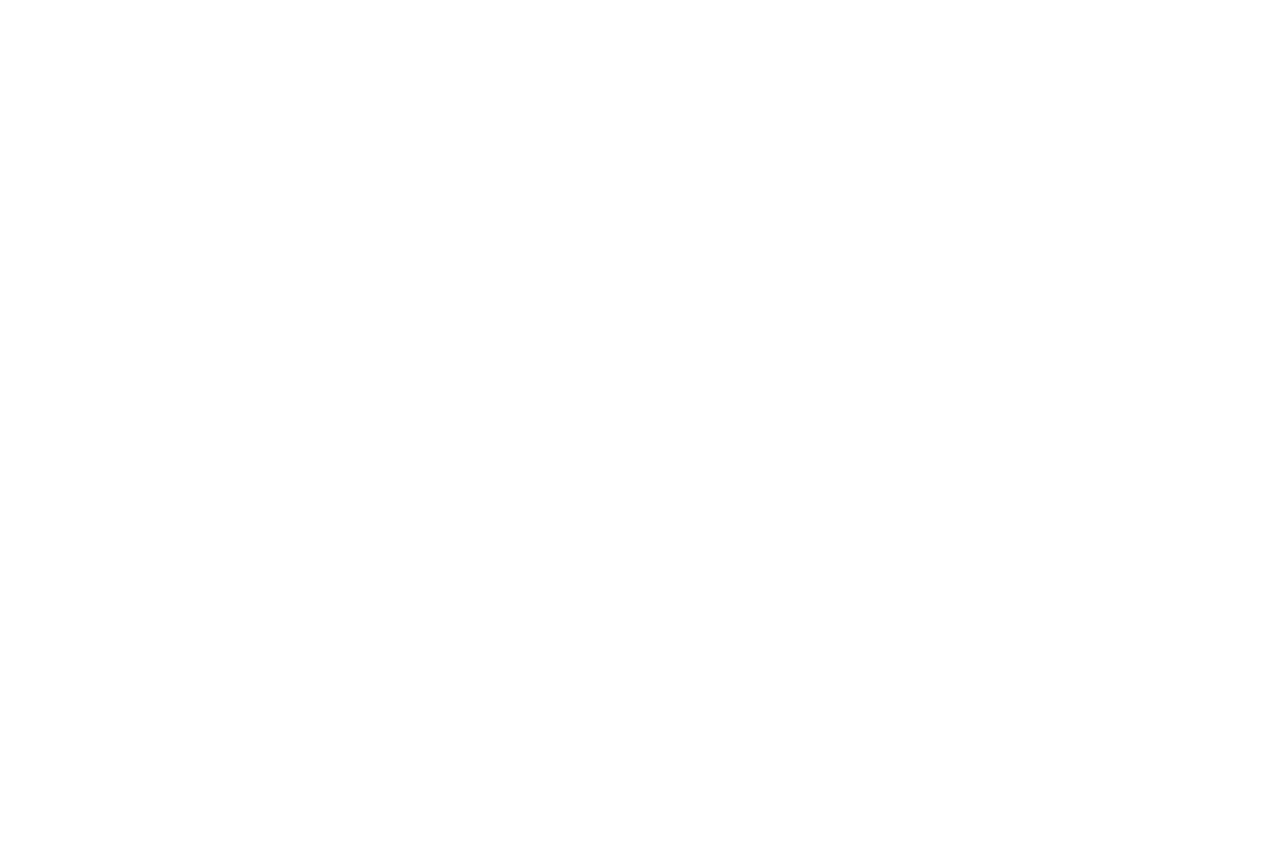
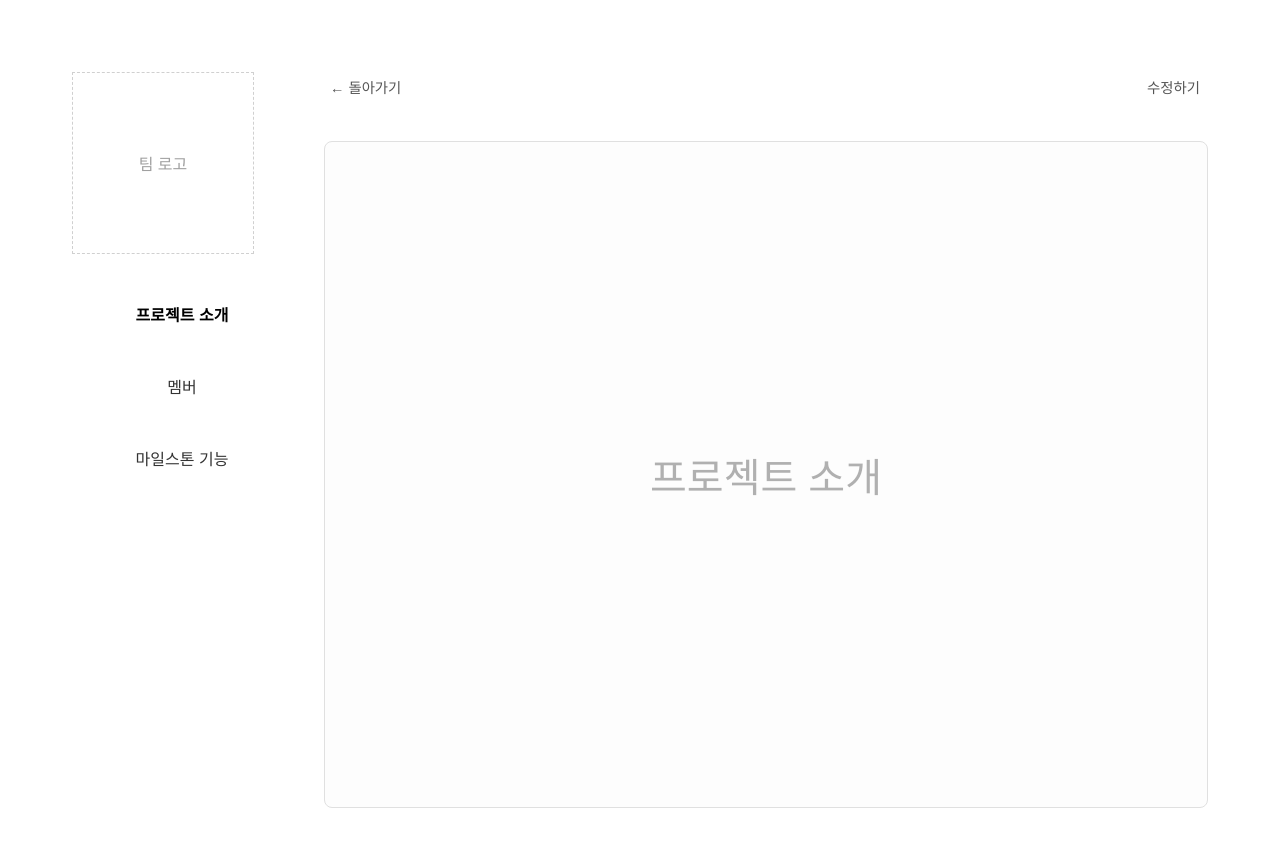
Before and after one commit to CROM-IDLE-CROMI/Team-IT-FE, a React (Vite) app: page /myproject/1/explain in a window 1280 px wide. Before the commit this address had no page. Shown: the top 846 px of the page. Before the commit the page ends 800 px from the top, so only its background shows below. Built offline with nearby package versions, Linux system fonts and the light colour scheme.

Commit message:
Feat : MyprojectExplain 부분UI 구성 및 MyprojectDetail 부분과 나머지 페이지들 연결하기

```diff
--- a/src/App.css
+++ b/src/App.css
@@ -515,7 +515,104 @@
 /* =====================================================
    마이프로젝트 소개페이지 스타일
 ====================================================== */
+.explain-page-layout {
+  display: flex;
+  gap: 32px; /* 사이드바와 메인 컨텐츠 사이의 간격 */
+  padding: 32px;
+  max-width: 1400px;
+  margin: 0 auto; /* 페이지 중앙 정렬 */
+  font-family: 'Pretendard', sans-serif; /* Pretendard 폰트 적용 */
+  background-color: #ffffff;
+  height: calc(100vh - 64px); /* 화면 높이에 맞춰 조정 (헤더 높이 제외) */
+}
 
+/* 왼쪽 사이드바 */
+.project-sidebar {
+  flex: 0 0 220px; /* 사이드바 너비 고정 */
+  display: flex;
+  flex-direction: column;
+}
+
+.team-logo-placeholder {
+  width: 180px;
+  height: 180px;
+  border: 1px dashed #d0d0d0;
+  display: flex;
+  align-items: center;
+  justify-content: center;
+  color: #a0a0a0;
+  font-size: 1rem;
+  margin-bottom: 24px;
+}
+
+.sidebar-nav ul {
+  list-style: none;
+  padding: 0;
+  margin: 0;
+}
+
+.sidebar-nav li a {
+  display: block;
+  padding: 12px 16px;
+  text-decoration: none;
+  color: #333;
+  font-size: 1rem;
+  border-radius: 6px;
+  transition: background-color 0.2s;
+}
+
+.sidebar-nav li a:hover {
+  background-color: #f0f0f0;
+}
+
+/* 활성화된 네비게이션 아이템 스타일 */
+.sidebar-nav li a.active {
+  font-weight: 600;
+  color: #000000;
+}
+
+/* 오른쪽 메인 컨텐츠 */
+.project-main-content {
+  flex: 1; /* 남은 공간을 모두 차지 */
+  display: flex;
+  flex-direction: column;
+}
+
+.content-header {
+  display: flex;
+  justify-content: space-between;
+  align-items: center;
+  width: 100%;
+  margin-bottom: 16px;
+}
+
+.back-button, .edit-button {
+  background: none;
+  border: none;
+  cursor: pointer;
+  font-size: 0.9rem;
+  color: #555;
+}
+
+.back-button:hover, .edit-button:hover {
+    color: #000;
+}
+
+.introduction-card {
+  flex-grow: 1; /* 컨텐츠 영역이 남은 세로 공간을 모두 채우도록 설정 */
+  border: 1px solid #e0e0e0;
+  background-color: #fdfdfd;
+  border-radius: 8px;
+  display: flex;
+  align-items: center;
+  justify-content: center;
+}
+
+.introduction-card h2 {
+  font-size: 2.5rem;
+  color: #b0b0b0; /* 와이어프레임 느낌을 위해 연한 색상 사용 */
+  font-weight: 500;
+}
 
 
 /* =====================================================
--- a/src/App.tsx
+++ b/src/App.tsx
@@ -5,6 +5,9 @@ import Home from './pages/Home';
 import MyprojectMain from './pages/Myproject/MyprojectMain';
 import MyProjectDetail from './pages/Myproject/MyprojectDetail';
 import MyprojectEdit from './pages/Myproject/MyprojectEdit';
+import MyprojectExplain from './pages/Myproject/MyprojectExplain';
+// import MyprojectMilestone from './pages/Myproject/MyprojectMilestone';
+// import MyprojectMember from './pages/Myproject/MyprojectMember';
 import './App.css';
 
 function App() {
@@ -16,7 +19,10 @@ function App() {
         <Route path="/signup" element={<Signup />} />
         <Route path="/myprojectmain" element={<MyprojectMain />} />
         <Route path="/myproject/:id" element={<MyProjectDetail />} />
-        <Route path="/myproject/edit/${id}" element={<MyprojectEdit />} />
+        <Route path="/myproject/edit/:id" element={<MyprojectEdit />} />
+        <Route path="/myproject/:id/explain" element={<MyprojectExplain />} />
+        {/* <Route path="/myproject/:id/milestone" element={<MyprojectMilestone />} />
+        <Route path="/myproject/:id/member" element={<MyprojectMember />} /> */}
       </Routes>
     </Router>
   );
--- a/src/pages/Myproject/MyprojectDetail.tsx
+++ b/src/pages/Myproject/MyprojectDetail.tsx
@@ -1,5 +1,5 @@
 import React, { useEffect, useState } from 'react';
-import { useParams, useNavigate } from 'react-router-dom';
+import { useParams, useNavigate, Link } from 'react-router-dom';
 import '../../App.css';
 import ProgressBar from '../../components/ProgressBar';
 
@@ -76,17 +76,20 @@ export default function ProjectDetail() {
     nav('/myproject/edit/${id}');
   };
 
-  // 프로젝트 소개 버튼 클릭시
-  const handleProjectExplain = () => {
-    nav('/myproject/explain/${id}');
-  }
-
   // --- 상태별 UI 렌더링 함수 ---
   // 사이드바 메뉴를 상태에 따라 다르게 렌더링
   const renderSidebarNav = () => {
     if (!project) return null;
     let statusText = '';
     let navItems: string[] = [];
+
+    // URL 경로를 쉽게 관리하기 위한 맵
+    const pathMap: { [key: string]: string } = {
+      '프로젝트 소개': `/myproject/${id}/explain`,
+      '멤버': `/myproject/${id}/members`,
+      '마일스톤 기능': `/myproject/${id}/milestones`,
+      '지원서 보기': `/myproject/${id}/applications`,
+    };
 
     switch (project.status) {
       case 'ONGOING':
@@ -108,7 +111,11 @@ export default function ProjectDetail() {
         <h2>{project.title}</h2>
         <span className={`status-badge status-${project.status.toLowerCase()}`}>{statusText}</span>
         <ul>
-          {navItems.map(item => <li key={item}>{item}</li>)}
+          {navItems.map(item => (
+            <li key={item}>
+              <Link to={pathMap[item] || '#'}>{item}</Link>
+            </li>
+          ))}
         </ul>
       </nav>
     );
--- a/src/pages/Myproject/MyprojectExplain.tsx
+++ b/src/pages/Myproject/MyprojectExplain.tsx
@@ -0,0 +1,40 @@
+import React from 'react';
+import '../../App.css'; // CSS 파일을 임포트합니다.
+
+export default function MyprojectExplain() {
+  return (
+    <div className="explain-page-layout">
+      {/* 왼쪽 사이드바 */}
+      <aside className="project-sidebar">
+        <div className="team-logo-placeholder">
+          <span>팀 로고</span>
+        </div>
+        <nav className="sidebar-nav">
+          <ul>
+            <li>
+              {/* '프로젝트 소개'를 활성 상태로 표시합니다. */}
+              <a href="#" className="active">프로젝트 소개</a>
+            </li>
+            <li>
+              <a href="#">멤버</a>
+            </li>
+            <li>
+              <a href="#">마일스톤 기능</a>
+            </li>
+          </ul>
+        </nav>
+      </aside>
+
+      {/* 오른쪽 메인 컨텐츠 */}
+      <main className="project-main-content">
+        <div className="content-header">
+          <button className="back-button">← 돌아가기</button>
+          <button className="edit-button">수정하기</button>
+        </div>
+        <div className="introduction-card">
+          <h2>프로젝트 소개</h2>
+        </div>
+      </main>
+    </div>
+  );
+}
--- a/src/pages/Myproject/MyprojectMilestone.tsx
+++ b/src/pages/Myproject/MyprojectMilestone.tsx
@@ -0,0 +1,5 @@
+export default function MyprojectMilestone() {
+    retrun (
+
+    );
+}
```
